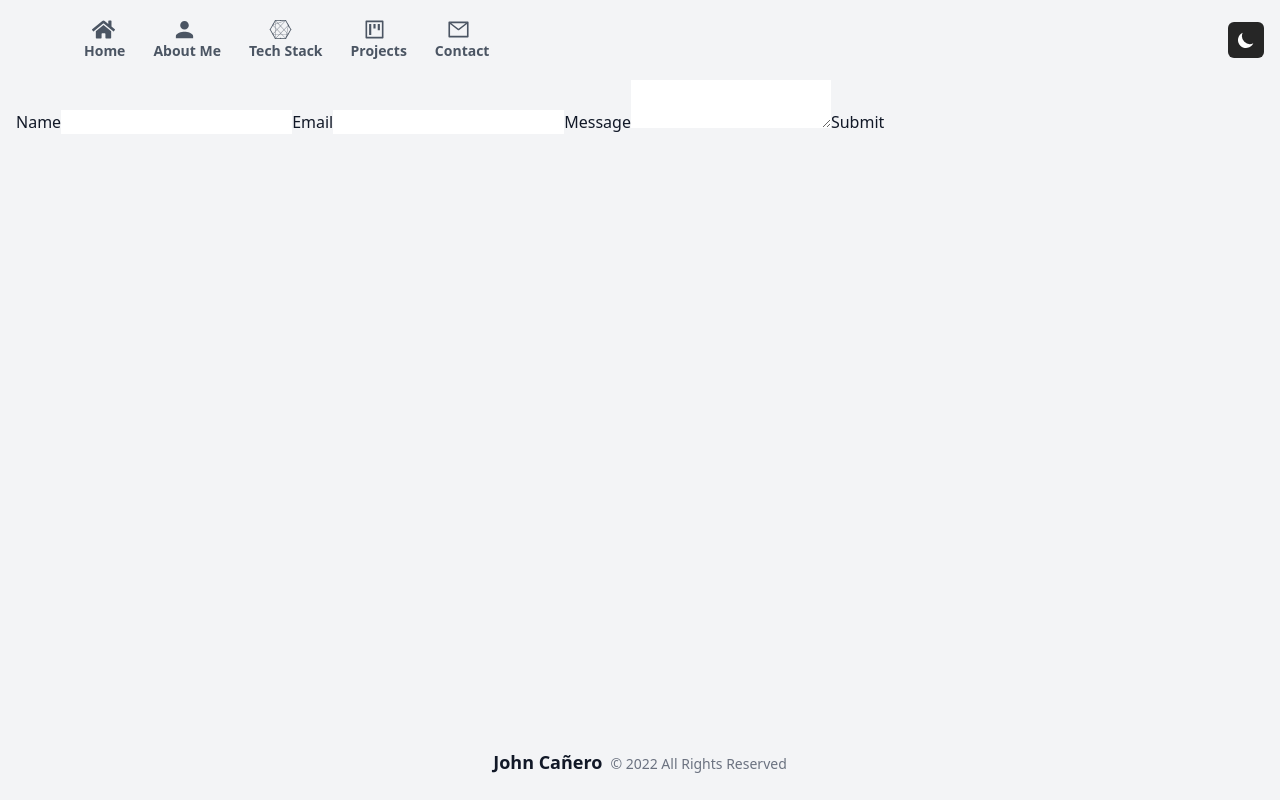
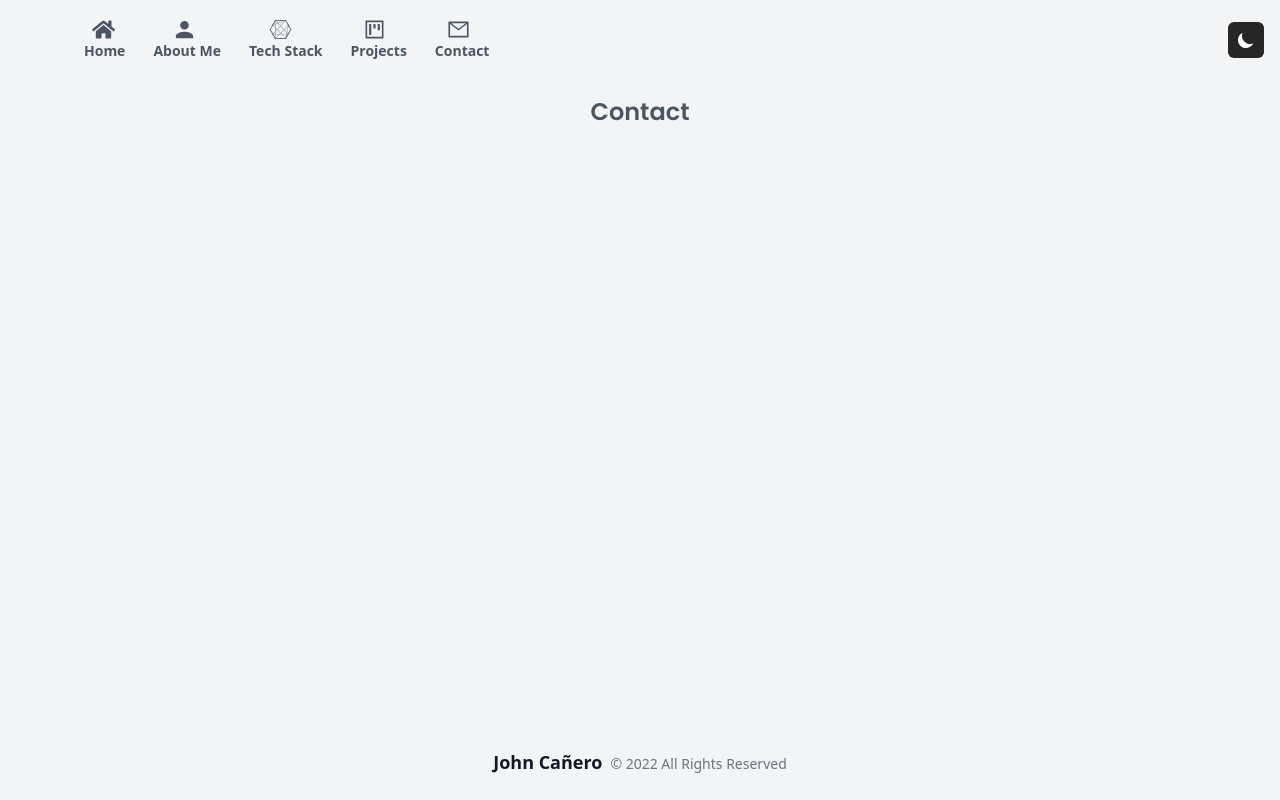
Before and after one commit to johncanero/johncanero-website, a Next.js app: page /contact in a window 1280 px wide. Built offline with nearby package versions, Linux system fonts and the light colour scheme.

Commit message:
Add Contact Text

```diff
--- a/pages/contact/index.js
+++ /dev/null
@@ -1,52 +0,0 @@
-import React, { useRef } from "react";
-import emailjs from "@emailjs/browser";
-
-// npm i @emailjs/browser
-
-const Contact = () => {
-  const form = useRef();
-
-  const sendEmail = (e) => {
-    e.preventDefault();
-
-    emailjs
-      .sendForm(
-        "replace with service id",
-        "replace with template id",
-        form.current,
-        "replace with user id"
-      )
-      .then(
-        (result) => {
-          console.log(result.text);
-          console.log("message sent");
-        },
-        (error) => {
-          console.log(error.text);
-        }
-      );
-  };
-
-  return (
-    <div>
-      <form
-        action="/send-data-here"
-        method="post"
-        ref={form}
-        onSubmit={sendEmail}
-      >
-        <label>Name</label>
-        <input type="text" name="user_name" />
-        <label>Email</label>
-        <input type="email" name="user_email" />
-        <label>Message</label>
-        <textarea name="message" />
-        <button type="submit" value="Send">
-          Submit
-        </button>
-      </form>
-    </div>
-  );
-};
-
-export default Contact;
--- /dev/null
+++ b/pages/contact/index.tsx
@@ -0,0 +1,13 @@
+import React from "react";
+
+const contact = () => {
+  return (
+    <div>
+      <div className="text-center text-gray-600 font-Poppins font-semibold mt-4 text-2xl">
+        Contact
+      </div>
+    </div>
+  );
+};
+
+export default contact;
--- a/tsconfig.json
+++ b/tsconfig.json
@@ -23,7 +23,7 @@
     "next-env.d.ts",
     "**/*.ts",
     "**/*.tsx"
-, "components/Button.js", "components/Layout.js", "pages/_app.js", "sections/Dropdown.tsx", "components/MenuDropdown.tsx", "components/CardItem.js", "pages/contact/index.js"  ],
+, "components/Button.js", "components/Layout.js", "pages/_app.js", "sections/Dropdown.tsx", "components/MenuDropdown.tsx", "components/CardItem.js", "pages/contact/index.tsx"  ],
   "exclude": [
     "node_modules"
   ]
```
